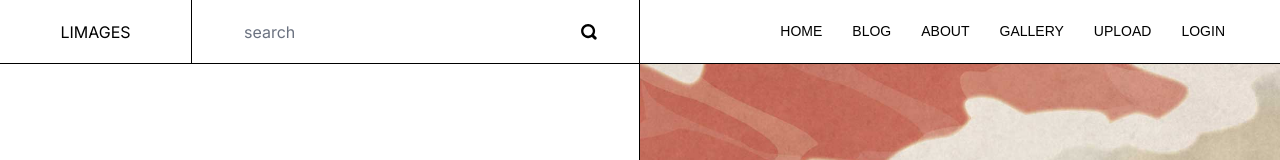
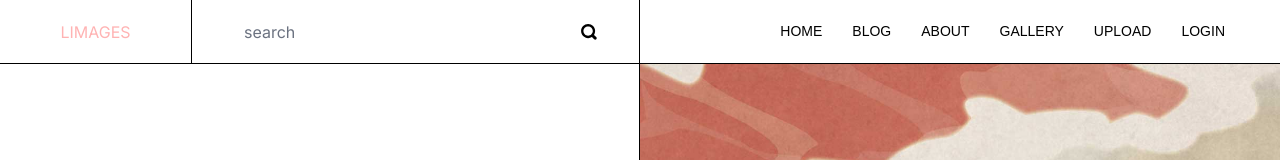
Before and after one commit to XyanZhang/my-photography-site, a Next.js app: page / in a window 1280 px wide. Shown: the top 160 px of the page. Built offline with nearby package versions, Linux system fonts and the light colour scheme; no server answers.

Commit message:
feat: 使用layer层覆盖样式

```diff
--- a/src/app/globals.css
+++ b/src/app/globals.css
@@ -29,6 +29,12 @@ body {
       rgb(var(--background-end-rgb))
     )
     rgb(var(--background-start-rgb)); */
+}
+
+@layer hover {
+  a:hover {
+    color: theme('colors.site.2')!important;
+  }
 }
 
 @layer utilities {
--- a/src/app/layout.tsx
+++ b/src/app/layout.tsx
@@ -16,7 +16,7 @@ export default function RootLayout({
   children: React.ReactNode;
 }>) {
   return (
-    <html lang="en">
+    <html lang="en" className='bg-site-1'>
       <body className={inter.className}>
         <Layout>{children}</Layout>
       </body>
```
